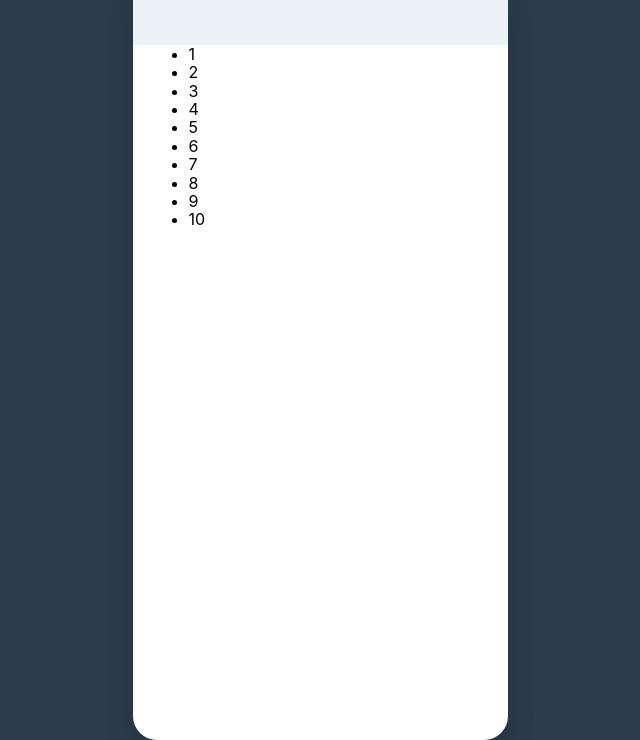
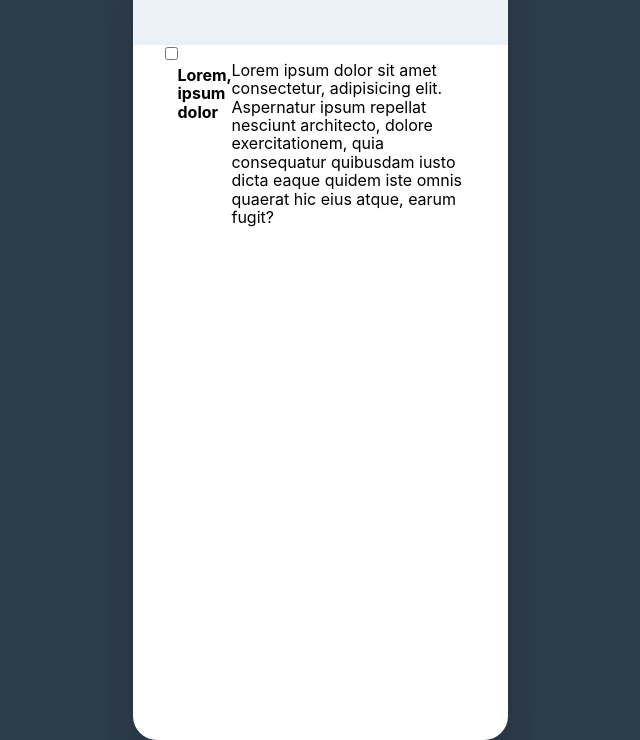
Before and after one commit to kameronahler/react-edit-controls, a React app: page / in a window 1280 px wide. Shown: the part 72-812 px from the top of the page, without its empty margins (320-960 px from the left). Built offline with nearby package versions, Linux system fonts and the light colour scheme.

Commit message:
scaffold list item

```diff
--- a/src/components/App/App.scss
+++ b/src/components/App/App.scss
@@ -20,7 +20,7 @@ body {
   border-radius: var(--border-radius);
   box-shadow: 0 8px 32px rgba(black, 0.1), 0 56px 48px -16px rgba(black, 0.1);
   height: 50.75rem;
-  padding: var(--p);
+  padding: calc(var(--p) * 2);
   margin: auto;
   width: 23.4375rem;
 }
--- a/src/components/Header/Header.scss
+++ b/src/components/Header/Header.scss
@@ -4,7 +4,7 @@
   display: grid;
   grid-template-columns: minmax(0, 1fr) auto;
   padding: calc(var(--p) * 2) calc(var(--p) * 2) calc(var(--p) * 3);
-  margin: calc(-1 * var(--p));
+  margin: calc(-2 * var(--p)) calc(-2 * var(--p)) 0 calc(-2 * var(--p));
 
   &__title {
     margin-bottom: 0;
--- a/src/components/List/List.js
+++ b/src/components/List/List.js
@@ -3,16 +3,18 @@ import React from 'react'
 export default function List() {
   return (
     <ul className='list'>
-      <li className='list__item'>1</li>
-      <li className='list__item'>2</li>
-      <li className='list__item'>3</li>
-      <li className='list__item'>4</li>
-      <li className='list__item'>5</li>
-      <li className='list__item'>6</li>
-      <li className='list__item'>7</li>
-      <li className='list__item'>8</li>
-      <li className='list__item'>9</li>
-      <li className='list__item'>10</li>
+      <li className='list__item'>
+        <span className='list__item-controls'>
+          <input className='list__item-checkbox' type='checkbox' />
+        </span>
+        <h4 className='list__item-title'>Lorem, ipsum dolor</h4>
+        <p className='list__item-preview'>
+          Lorem ipsum dolor sit amet consectetur, adipisicing elit. Aspernatur
+          ipsum repellat nesciunt architecto, dolore exercitationem, quia
+          consequatur quibusdam iusto dicta eaque quidem iste omnis quaerat hic
+          eius atque, earum fugit?
+        </p>
+      </li>
     </ul>
   )
 }
--- /dev/null
+++ b/src/components/List/List.scss
@@ -0,0 +1,9 @@
+.list {
+  list-style-type: none;
+  margin: unset;
+  padding: unset;
+
+  &__item {
+    display: flex;
+  }
+}
--- a/src/index.scss
+++ b/src/index.scss
@@ -4,3 +4,4 @@
 @import './components/App/App';
 @import './components/App/Variables';
 @import './components/Header/Header';
+@import './components/List/List';
```
